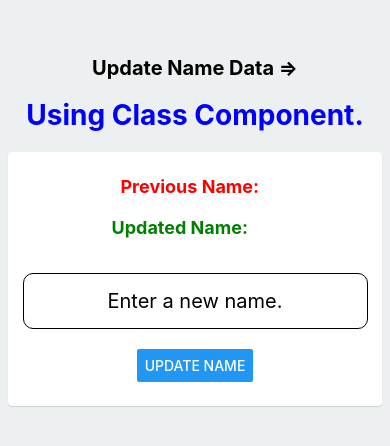
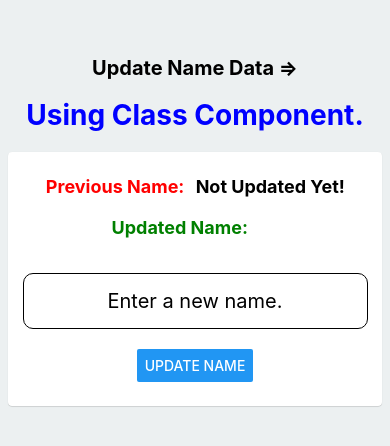
Before and after one commit to D-Coder135/UpdateNameApp_ClassComponent_React-Native, a React Native app: screen / in a window 390 px wide. Shown: the part 196-642 px from the top of the page. Built offline with nearby package versions, Linux system fonts and the light colour scheme.

Commit message:
pass the previousName attribute of the state variable to the Text tag

```diff
--- a/components/UpdateNameUsingClass.js
+++ b/components/UpdateNameUsingClass.js
@@ -22,7 +22,7 @@ export default class UpdateNameUsingClass extends React.Component {
             <View style = {styles.container}>
                 <View style = {styles.view}>
                 <Text style = {{marginHorizontal: 5, color: 'red', fontWeight: 'bold', fontSize: 18}}>Previous Name:</Text>
-                <Text style = {{marginLeft: 2, fontWeight: 'bold', fontSize: 18}}>  </Text>
+                <Text style = {{marginLeft: 2, fontWeight: 'bold', fontSize: 18}}> {this.state.previousName} </Text>
                 </View>
 
                 <View style = {styles.view}>
```
